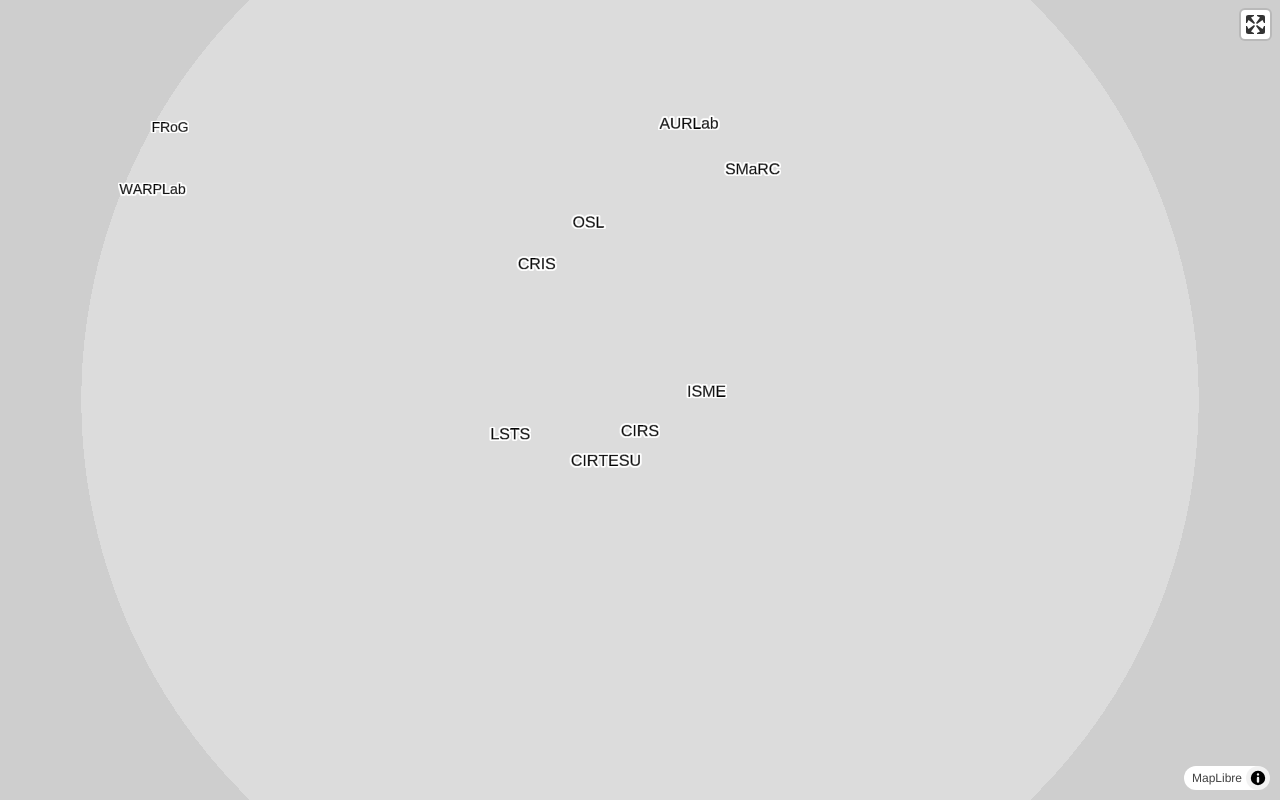
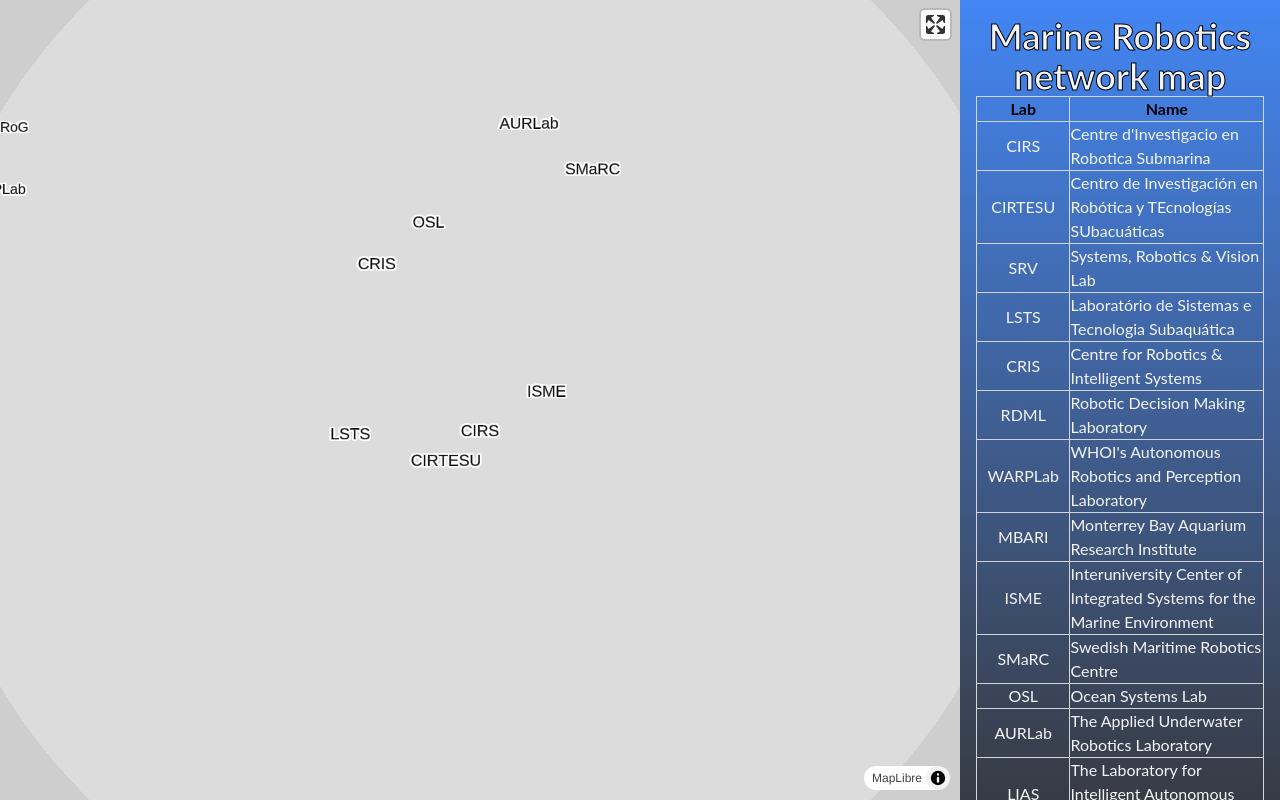
Before and after one commit to GitSRealpe/marine_robotics_network_map, a website built with Vite: page index.html in a window 1280 px wide. Built offline with nearby package versions, Linux system fonts and the light colour scheme; no server answers; animation ran at ten frames a second.

Commit message:
add places table

```diff
--- a/index.html
+++ b/index.html
@@ -10,9 +10,23 @@
 
 <body class="h-full w-full flex overflow-hidden">
 	<div id="map" class="flex-1"></div>
-	<!-- <aside class="w-80 bg-gray-100 overflow-y-auto shrink-0 p-4">
-		Sidebar content
-	</aside> -->
+	<aside class="w-80 overflow-y-auto shrink-0 p-4 bg-gradient-to-t from-[#373B44] to-[#4286f4]">
+		<h1 class="text-4xl text-gray-100 text-center font-bold" style="-webkit-text-stroke: 1px black;">
+			Marine
+			Robotics
+			network map </h1>
+		<table id="table" class="w-full border border-gray-400">
+			<thead>
+				<tr>
+					<th class="border border-gray-300">Lab</th>
+					<th class="border border-gray-300">Name</th>
+				</tr>
+			</thead>
+			<tbody>
+
+			</tbody>
+		</table>
+	</aside>
 </body>
 <script type="module" src="src/main.js"></script>
 
--- a/src/main.js
+++ b/src/main.js
@@ -43,11 +43,25 @@ map.on('load', async () => {
 		},
 	});
 
+	const source = map.getSource('places');
+	const data = await source.getData();
+	let table = document.getElementById("table");
+	data.features.forEach(f => {
+		// console.log(f.geometry.coordinates); // [lng, lat]
+		let row = table.insertRow();
+		row.className = "hover:bg-gray-700";
+		let name = row.insertCell(0);
+		name.className = "border border-gray-300 text-gray-100 text-center";
+		name.innerHTML = f.properties.name;
+		let fname = row.insertCell(1);
+		fname.className = "border border-gray-300 text-gray-100";
+		fname.innerHTML = f.properties.subtitle;
+	});
+
 	// When a click event occurs on a feature in the places layer, open a popup at the
 	// location of the feature, with description HTML from its properties.
 	map.on('click', 'places', (e) => {
 		const coordinates = e.features[0].geometry.coordinates.slice();
-		const description = e.features[0].properties.description;
 		const properties = e.features[0].properties;
 
 		// Ensure that if the map is zoomed out such that multiple
--- a/src/skybox.js
+++ b/src/skybox.js
@@ -7,7 +7,7 @@ starCanvas.style.top = '0';
 starCanvas.style.left = '0';
 starCanvas.style.width = '100%';
 starCanvas.style.height = '100%';
-starCanvas.style.zIndex = '0'; // behind map
+starCanvas.style.zIndex = '-1'; // behind map
 document.getElementById('map').parentElement.insertBefore(starCanvas, document.getElementById('map'));
 
 document.getElementById('map').style.background = 'transparent';
```
